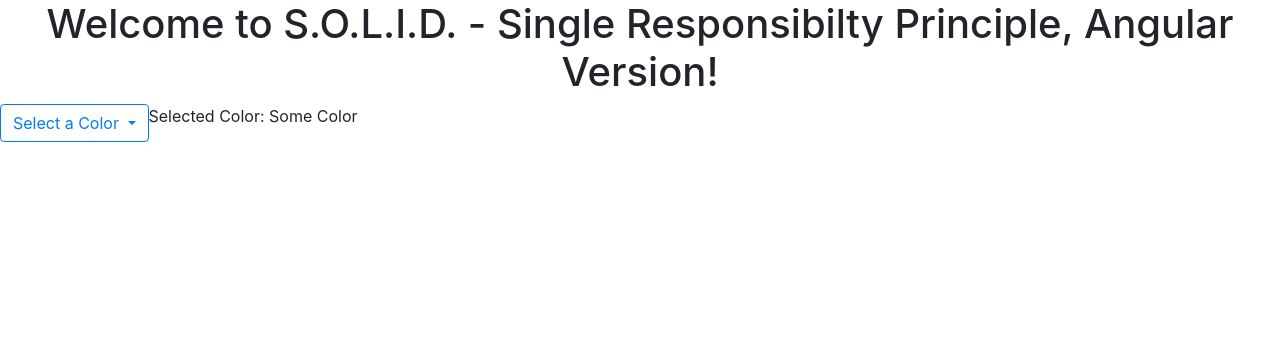
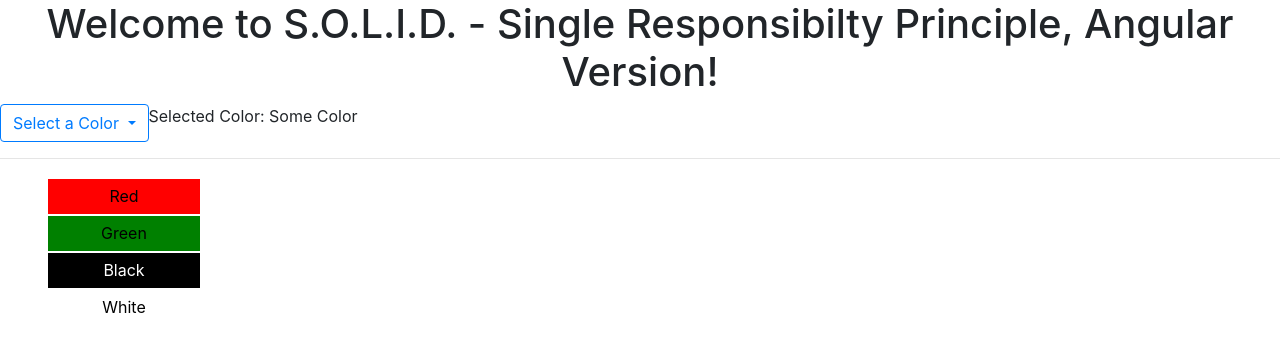
Before and after one commit to atifMalik/SolidPrinciplesDemo, an Angular app in the folder Solid.SRP.After.Ang/: page / in a window 1280 px wide. Shown: the top 352 px of the page. Built offline with nearby package versions, Linux system fonts and the light colour scheme.

Commit message:
ColorListView View and ViewModel added.

```diff
--- /dev/null
+++ b/Solid.SRP.After.Ang/src/app/Styles/ColorListView.component.css
@@ -0,0 +1,17 @@
+
+.mainDiv {
+  width: 200px;
+  padding: 2px;
+  margin: 4px;
+}
+
+ul, style {
+  list-style: none;
+}
+
+.colorDiv {
+  text-align: center;
+  margin: 2px;
+  padding: 5px;
+  height: 35px;
+}
--- a/Solid.SRP.After.Ang/src/app/ViewModels/ColorComboBox.component.ts
+++ b/Solid.SRP.After.Ang/src/app/ViewModels/ColorComboBox.component.ts
@@ -6,7 +6,6 @@ import { Mediator } from "@app/Mediator";
     selector: 'mn-ColorCombo',
     templateUrl: '../Views/ColorComboBox.component.html'
 })
-
 export class ColorComboBoxVM extends BaseVM {
 
   constructor() {
@@ -18,16 +17,16 @@ export class ColorComboBoxVM extends BaseVM {
   selectedColor: string = 'Some Color';
   colorItems: any[] = [
     {
-      "text": "Black"
-    },
-    {
-      "text": "Blue"
-    },
-    {
       "text": "Red"
     },
     {
       "text": "Green"
+    },
+    {
+      "text": "Black"
+    },
+    {
+      "text": "White"
     }
   ];
 
--- /dev/null
+++ b/Solid.SRP.After.Ang/src/app/ViewModels/ColorListView.component.ts
@@ -0,0 +1,46 @@
+import { Component } from "@angular/core";
+import { BaseVM } from "@app/ViewModels/BaseVM"
+import { Mediator } from "@app/Mediator";
+
+@Component({
+  selector: 'mn-ColorListView',
+  templateUrl: '../Views/ColorListView.component.html',
+  styleUrls: ['../Styles/ColorListView.component.css']
+})
+export class ColorListViewVM extends BaseVM {
+  constructor() {
+    super();
+
+    // this.mediator.register(this, ['one', 'two']);
+  }
+
+  colorItems: any[] = [
+    {
+      backColor: 'Red',
+      foreColor: 'Black',
+      text: 'Red'
+    },
+    {
+      backColor: 'Green',
+      foreColor: 'Black',
+      text: 'Green'
+    },
+    {
+      backColor: 'Black',
+      foreColor: 'White',
+      text: 'Black'
+    },
+    {
+      backColor: 'White',
+      foreColor: 'Black',
+      text: 'White'
+    }
+  ];
+
+  backColor: string = 'Red';
+  foreColor: string = 'Black';
+
+  messageNotification(message: string, args: object) {
+
+  }
+}
--- /dev/null
+++ b/Solid.SRP.After.Ang/src/app/Views/ColorListView.component.html
@@ -0,0 +1,9 @@
+<div class="mainDiv">
+  <ul list-style='none'>
+    <li *ngFor='let citem of colorItems'>
+      <div class="colorDiv" [style.backgroundColor]='citem.backColor' [style.color]='citem.foreColor'>
+        {{citem.text}}
+      </div>
+    </li>
+  </ul>
+</div>
--- a/Solid.SRP.After.Ang/src/app/app.component.html
+++ b/Solid.SRP.After.Ang/src/app/app.component.html
@@ -5,3 +5,5 @@
   </h1>
 </div>
 <mn-ColorCombo></mn-ColorCombo>
+<hr/>
+<mn-ColorListView></mn-ColorListView>
--- a/Solid.SRP.After.Ang/src/app/app.module.ts
+++ b/Solid.SRP.After.Ang/src/app/app.module.ts
@@ -5,11 +5,13 @@ import { NgbModule } from '@ng-bootstrap/ng-bootstrap';
 
 import { AppComponent } from './app.component';
 import { ColorComboBoxVM } from './ViewModels/ColorComboBox.component';
+import { ColorListViewVM } from './ViewModels/ColorListView.component';
 
 @NgModule({
   declarations: [
     AppComponent,
-    ColorComboBoxVM
+    ColorComboBoxVM,
+    ColorListViewVM
   ],
   imports: [
     BrowserModule, NgbModule.forRoot(), FormsModule
```
